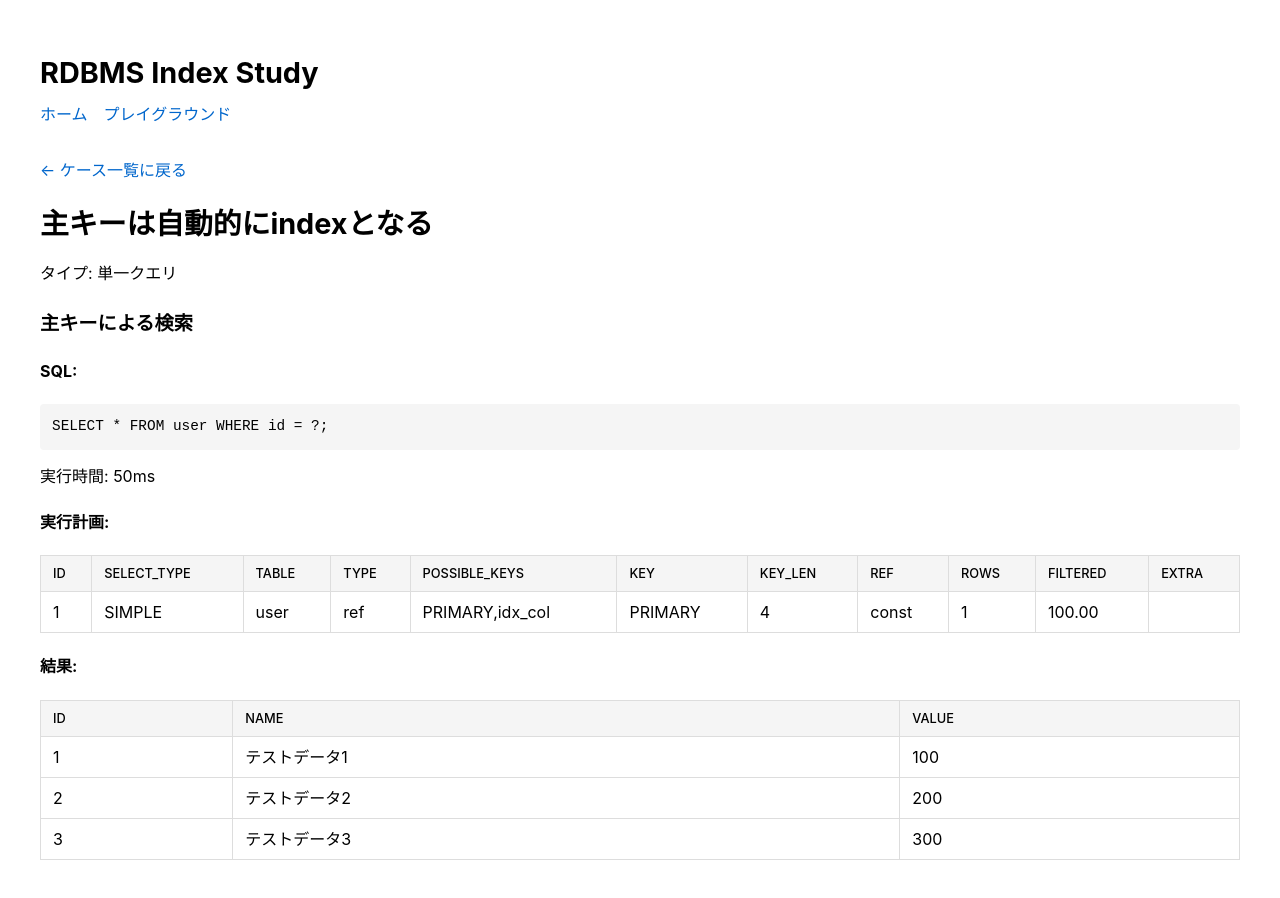
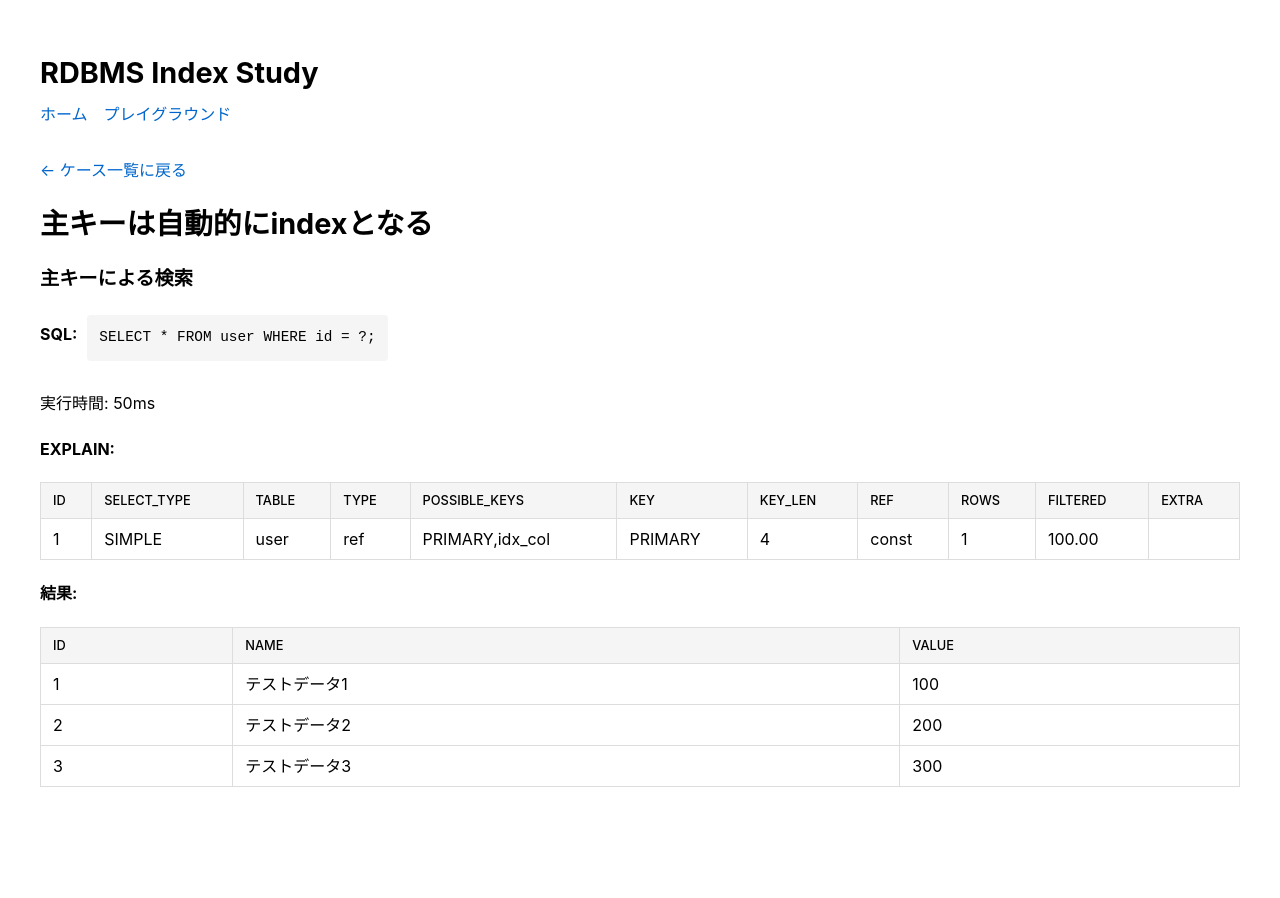
Before and after one commit to HiroshiOHSUGA/rdbms-index-study, a Next.js app: page /1/cases/1 in a window 1280 px wide. Shown: the top 898 px of the page. After the commit the page ends 851 px from the top, so only its background shows below. Built offline with nearby package versions, Linux system fonts and the light colour scheme.

Commit message:
fix style

```diff
--- a/src/app/[section]/cases/[case]/page.tsx
+++ b/src/app/[section]/cases/[case]/page.tsx
@@ -47,14 +47,14 @@ function QueryResult({ queryData, index }: { queryData: any, index: number }) {
   return (
     <div className="mb-8 p-4 border rounded-lg">
       <h3 className="text-lg font-semibold mb-2">{queryData.note}</h3>
-      <div className="mb-4">
+      <div className="mb-4 h-box">
         <h4 className="font-medium mb-1">SQL:</h4>
         <pre className="bg-gray-100 p-3 rounded whitespace-pre-wrap">{queryData.query}</pre>
-        <p className="mt-2 text-sm text-gray-600">実行時間: {queryData.executionTime}ms</p>
       </div>
+      <p className="mt-2 text-sm text-gray-600">実行時間: {queryData.executionTime}ms</p>
 
       <div className="mb-4">
-        <h4 className="font-medium mb-1">実行計画:</h4>
+        <h4 className="font-medium mb-1">EXPLAIN:</h4>
         <DataTable data={queryData.explain} />
       </div>
 
@@ -147,7 +147,6 @@ export default function CaseDetailPage() {
       </div>
 
       <h1 className="text-2xl font-bold mb-2">{caseData.title}</h1>
-      <p className="mb-6 text-gray-500">タイプ: {caseData.type === 'single' ? '単一クエリ' : '比較クエリ'}</p>
 
       {caseData.type === 'single' ? (
         caseData.queries.map((query: any, index: number) => (
--- a/src/app/globals.css
+++ b/src/app/globals.css
@@ -180,3 +180,8 @@ pre {
 .table-container {
   overflow-x: auto;
 }
+
+.h-box {
+  display: flex;
+  gap: 10px;
+}
```
